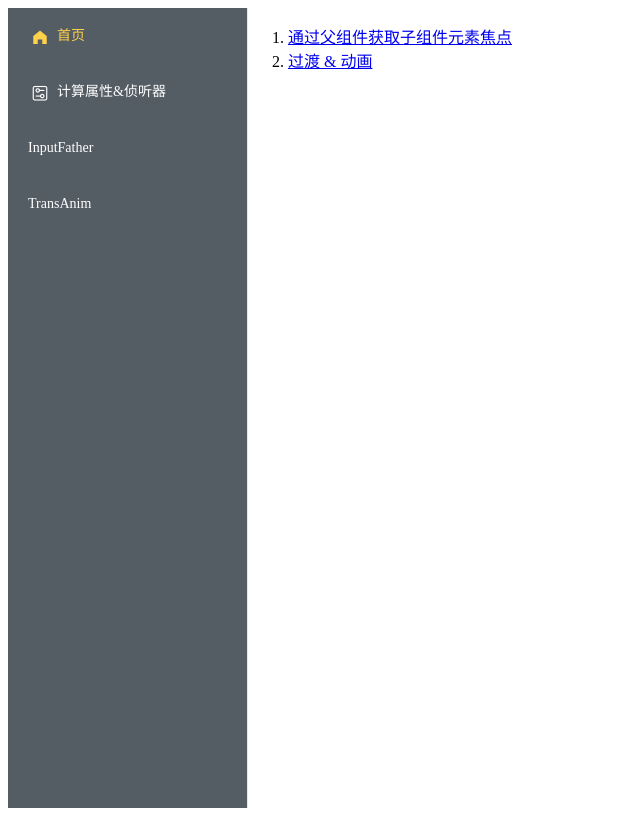
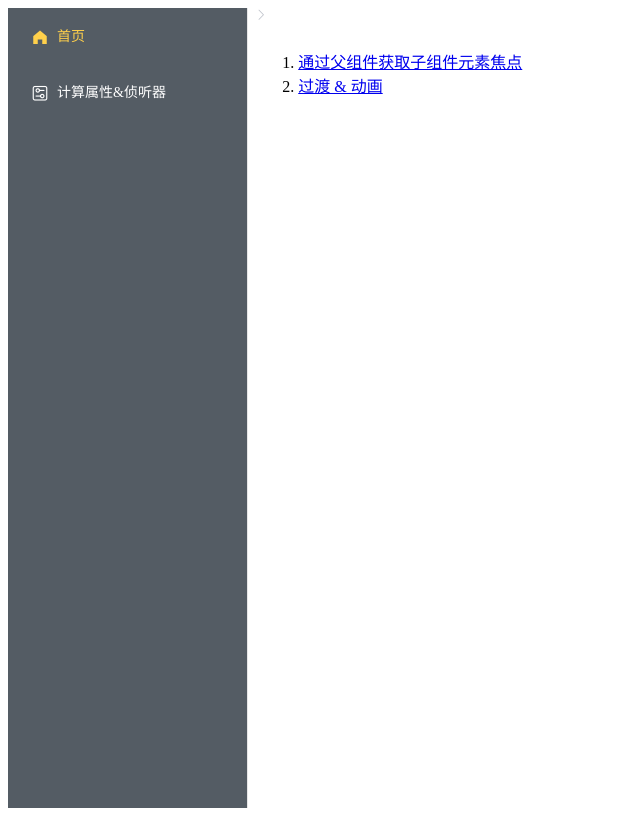
Before and after one commit to MirrorYan/vue-demo, a Vue app: page /#/ in a window 1280 px wide. Shown: the whole page, without its empty margins (0-640 px from the left). Built offline with nearby package versions, Linux system fonts and the light colour scheme.

Commit message:
Fiels sort out.

```diff
--- a/src/App.vue
+++ b/src/App.vue
@@ -1,17 +1,47 @@
 <template>
   <div id="app">
     <SideMenu />
-    <router-view class="container" />
+    <div class="layout">
+      <el-breadcrumb separator-class="el-icon-arrow-right">
+        <el-breadcrumb-item
+          v-for="item in levelList"
+          :key="item.path"
+          :to="item.path"
+        >{{ item.title }}</el-breadcrumb-item>
+      </el-breadcrumb>
+      <router-view class="container" />
+    </div>
   </div>
 </template>
 
 <script>
-import SideMenu from '@/components/public/SideMenu';
+import SideMenu from '@/components/SideMenu';
 
 export default {
   name: 'App',
   components: {
     SideMenu
+  },
+  data () {
+    return {
+      levelList: []
+    }
+  },
+  watch: {
+    $route () {
+      this.getBreadcrumb();
+    }
+  },
+  methods: {
+    getBreadcrumb() {
+      console.log(this.$route.matched);
+      let matched = this.$route.matched.filter(item => item.name)
+      const first = matched[0];
+      if (first && first.name.trim().toLocaleLowerCase() !== 'Dashboard'.toLocaleLowerCase()) {
+          matched = [{ path: '/dashboard', meta: { title: 'dashboard' }}].concat(matched)
+      }
+      this.levelList = matched
+    }
   }
 }
 </script>
@@ -21,10 +51,13 @@ export default {
   width: 100%;
   height: 100vh;
   display: flex;
-  .container {
+  .layout {
     flex: 1;
     height: 100%;
     overflow: auto;
   }
+  .container {
+    padding: 1%;
+  }
 }
 </style>
--- a/src/components/public/SideMenu.vue
+++ b/src/components/SideMenu.vue
@@ -12,21 +12,23 @@
           :key="index"
           :index="menu.path">
           <template slot="title">
-            <em v-if="menu.icon" :class="menu.icon"/>
-            <span>{{menu.title}}</span>
+            <em v-if="menu.meta.icon" :class="menu.meta.icon"/>
+            <span>{{menu.meta.title}}</span>
           </template>
           <el-menu-item-group>
             <el-menu-item
               v-for="(submenu, subindex) in menu.children"
               :key="subindex"
               :index="menu.path + '/' + submenu.path"
-            >{{ submenu.title }}</el-menu-item>
+            >{{ submenu.meta.title }}</el-menu-item>
           </el-menu-item-group>
         </el-submenu>
         <el-menu-item v-else
           :index="menu.path"
-          :key="index"
-        ><em :class="menu.icon"/>{{menu.title}}</el-menu-item>
+          :key="index">
+          <em v-if="menu.meta.icon" :class="menu.meta.icon"/>
+          <span>{{menu.meta.title}}</span>
+        </el-menu-item>
       </template>
     </el-menu>
   </div>
--- a/src/router/index.js
+++ b/src/router/index.js
@@ -1,30 +1,26 @@
 import Vue from 'vue';
 import Router from 'vue-router';
-import PageHome from '@/components/PageHome';
-import InputFather from '@/components/InputFather';
-import TransAnim from '@/components/TransAnim/TranAnim';
 
-Vue.use(Router)
+Vue.use(Router);
 
 export default new Router({
   routes: [
     {
       path: '/',
-      title: '首页',
-      component: PageHome,
-      icon: 'el-icon-s-home'
+      name: 'HomePage',
+      component: () => import('@/views/Home'),
+      meta: {
+        title: '首页',
+        icon: 'el-icon-s-home',
+      }
     }, {
       path: '/computed&watch',
-      title: '计算属性&侦听器',
-      icon: 'el-icon-set-up'
-    }, {
-      path: '/input',
-      title: 'InputFather',
-      component: InputFather
-    }, {
-      path: '/trans&anim',
-      title: 'TransAnim',
-      component: TransAnim
+      name: 'ComputedWatchPage',
+      component: () => import('@/views/ComputedWatch'),
+      meta: {
+        title: '计算属性&侦听器',
+        icon: 'el-icon-set-up'
+      }
     }
   ]
 });
--- /dev/null
+++ b/src/views/ComputedWatch/index.vue
@@ -0,0 +1,22 @@
+<template>
+  <div>
+
+    <p>正常值：{{ msg }}</p>
+  </div>
+</template>
+
+<script>
+export default {
+  name: 'ComputedWatch-Page',
+  data () {
+    return {
+      msg: 'Hello'
+    }
+  },
+  computed: {
+    reverseMsg () {
+
+    }
+  }
+}
+</script>
--- a/src/components/PageHome.vue
+++ b/src/views/Home/index.vue
@@ -11,6 +11,6 @@
 
 <script>
 export default {
-  name: 'HomePage'
+  name: 'Home-Page'
 }
 </script>
```
Also changed, not shown: src/style/base/reset.scss (renamed from src/scss/base/reset.scss, +7 -0 lines), src/style/common/mixins.scss (renamed from src/scss/common/mixins.scss), src/style/common/variable.scss (renamed from src/scss/common/variable.scss), src/style/style.scss (renamed from src/scss/style.scss), 1 other file (tests, documents, lock files or other folders).
